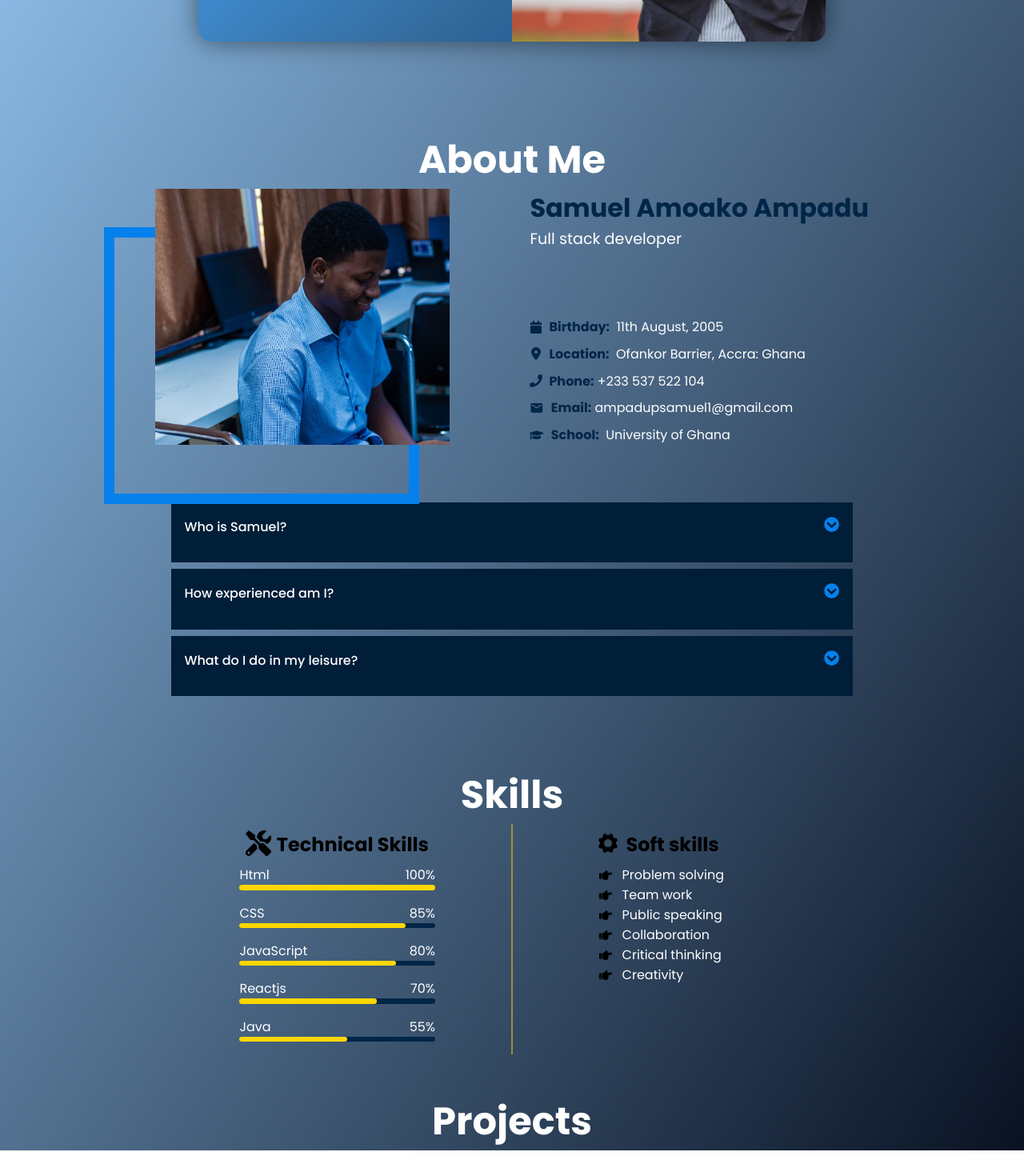
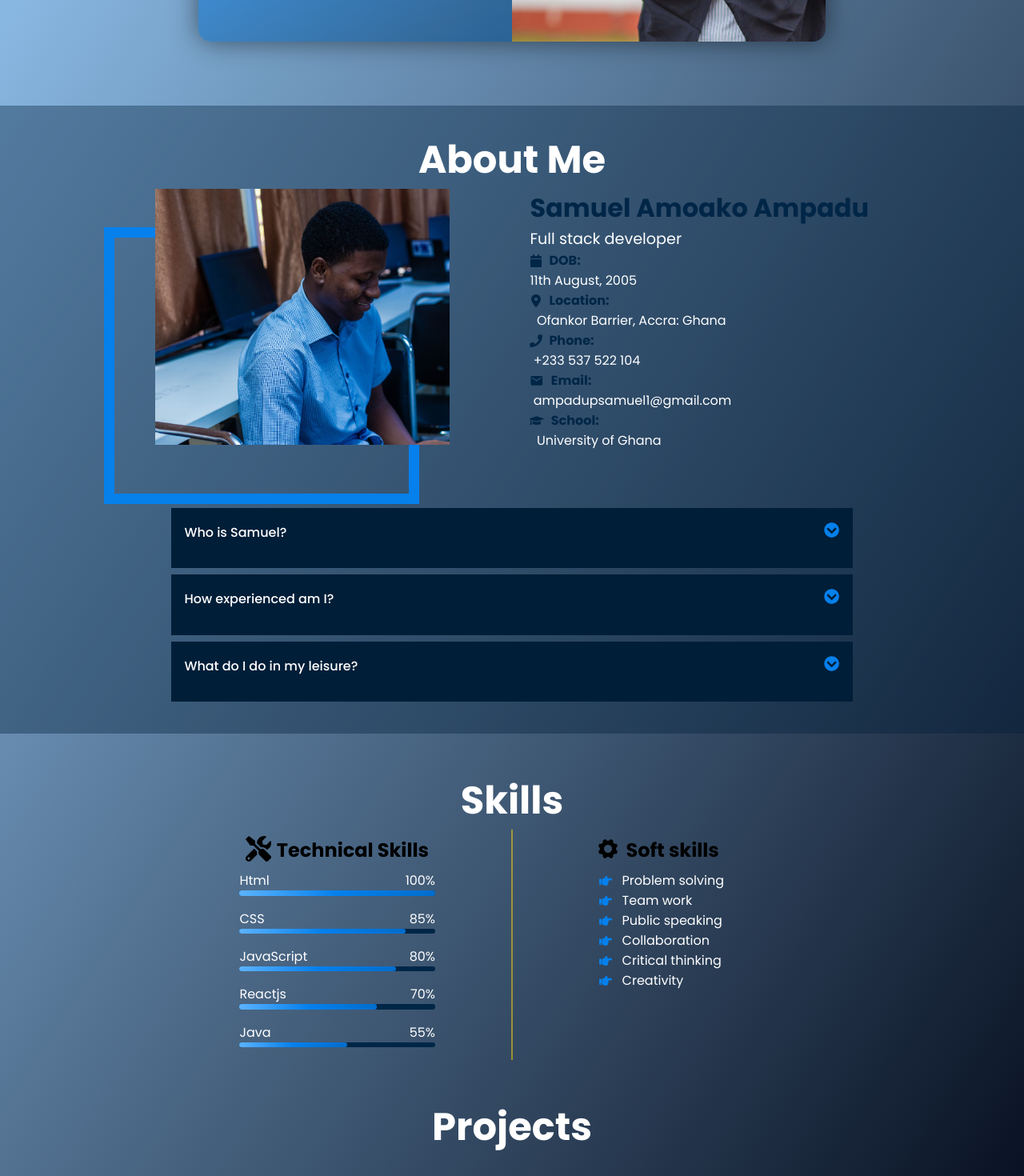
Before and after one commit to Psamm-y/React-projects, a React (Vite) app: page / in a window 1280 px wide. Shown: the part 508-1978 px from the top of the page at 80% size. Before the commit the page ends 1946 px from the top, so only its background shows below. Built offline with nearby package versions, Linux system fonts and the light colour scheme.

Commit message:
refactor

```diff
--- a/package.json
+++ b/package.json
@@ -13,7 +13,8 @@
     "axios": "^1.8.4",
     "react": "^19.0.0",
     "react-dom": "^19.0.0",
-    "react-icons": "^5.5.0"
+    "react-icons": "^5.5.0",
+    "uuid": "^11.1.0"
   },
   "devDependencies": {
     "@eslint/js": "^9.21.0",
--- a/src/porfolio shi/About.jsx
+++ b/src/porfolio shi/About.jsx
@@ -25,9 +25,9 @@ const About = () => {
           <div className="more-info">
             <p>
               <span>
-                <FaCalendar className="icon" /> Birthday:
+                <FaCalendar className="icon" /> DOB:
               </span>
-              &nbsp; 11th August, 2005
+              11th August, 2005
             </p>
             <p>
               <span>
--- a/src/porfolio shi/Portfolio.jsx
+++ b/src/porfolio shi/Portfolio.jsx
@@ -14,7 +14,7 @@ const Portfolio = () => {
   }, []);
 
   const handleScroll = () => {
-    if (window.scrollY > 100) {
+    if (window.scrollY > 1000) {
       setShowButton(true);
     } else {
       setShowButton(false);
--- a/src/porfolio shi/Projects.jsx
+++ b/src/porfolio shi/Projects.jsx
@@ -1,4 +1,5 @@
 import React from 'react';
+import { projects } from './utils/projects';
 
 const Projects = () => {
   return (
@@ -6,6 +7,11 @@ const Projects = () => {
       <div className="section-head">
         <h2>Projects</h2>
       </div>
+      {projects.map(() => (
+        <div>
+          <img src="" alt="" />
+        </div>
+      ))}
     </div>
   );
 };
--- a/src/porfolio shi/about.css
+++ b/src/porfolio shi/about.css
@@ -1,4 +1,5 @@
 .about-section {
+  background-color: #001e385f;
   background-size: cover;
   margin-top: 5em;
   display: flex;
@@ -111,10 +112,6 @@
   justify-content: space-between;
   padding-left: 1em;
 }
-.info-section .more-info p {
-  display: flex;
-  align-items: center;
-}
 
 .more-info p {
   color: white;
@@ -123,7 +120,7 @@
   display: flex;
   flex-direction: column;
   justify-content: space-between;
-  height: 50%;
+
   color: white;
 }
 .more-info p span {
@@ -145,9 +142,12 @@
   }
 
   .about-image {
-    margin-bottom: 3em;
+    margin-bottom: 4em;
   }
   .about-section {
     justify-content: center;
   }
+  .info-section {
+    box-shadow: 0px 10px 20px #000000a9;
+  }
 }
--- a/src/porfolio shi/hamburger.css
+++ b/src/porfolio shi/hamburger.css
@@ -53,7 +53,6 @@
   right: 0;
   min-width: 20em;
   min-height: 100vh;
-  padding: 1em;
   border-top: 1px solid var(--primary-color);
 }
 .menu-item {
--- a/src/porfolio shi/header.css
+++ b/src/porfolio shi/header.css
@@ -47,9 +47,9 @@ nav ul li:nth-child(9)::before {
   position: absolute;
   left: 0;
   right: 0.1em;
-  background-color: var(--primary-color);
+  background: linear-gradient(to right, rgb(255, 231, 96), gold);
   display: none;
-  animation: underline 0.5s ease-out;
+  animation: underline 0.2s;
 }
 nav ul li:hover::before {
   display: block;
--- a/src/porfolio shi/skills.css
+++ b/src/porfolio shi/skills.css
@@ -57,7 +57,7 @@
 }
 .percent {
   position: absolute;
-  background-color: var(--primary-color);
+  background: linear-gradient(to right, #5cb3ff, #0580ec, #006dcd);
   height: 100%;
   border-radius: inherit;
 }
@@ -73,7 +73,7 @@
   margin-right: 0.8em;
 }
 .soft .skills-list span {
-  color: black;
+  color: var(--third-color);
 }
 .skill {
   margin-bottom: 1em;
--- a/src/porfolio shi/styles.css
+++ b/src/porfolio shi/styles.css
@@ -21,8 +21,8 @@ body {
   align-items: center;
   justify-content: center;
   position: fixed;
-  bottom: 2em;
-  right: 2em;
+  bottom: 1em;
+  right: 1em;
   background-color: var(--third-color);
   padding: 2em;
   width: 2em;
@@ -30,6 +30,7 @@ body {
   border-radius: 2em;
   border: none;
   animation: jump 2s infinite;
+  z-index: 200;
 }
 @keyframes jump {
   0% {
```
Also changed, not shown: 1 other file (tests, documents, lock files or other folders).
